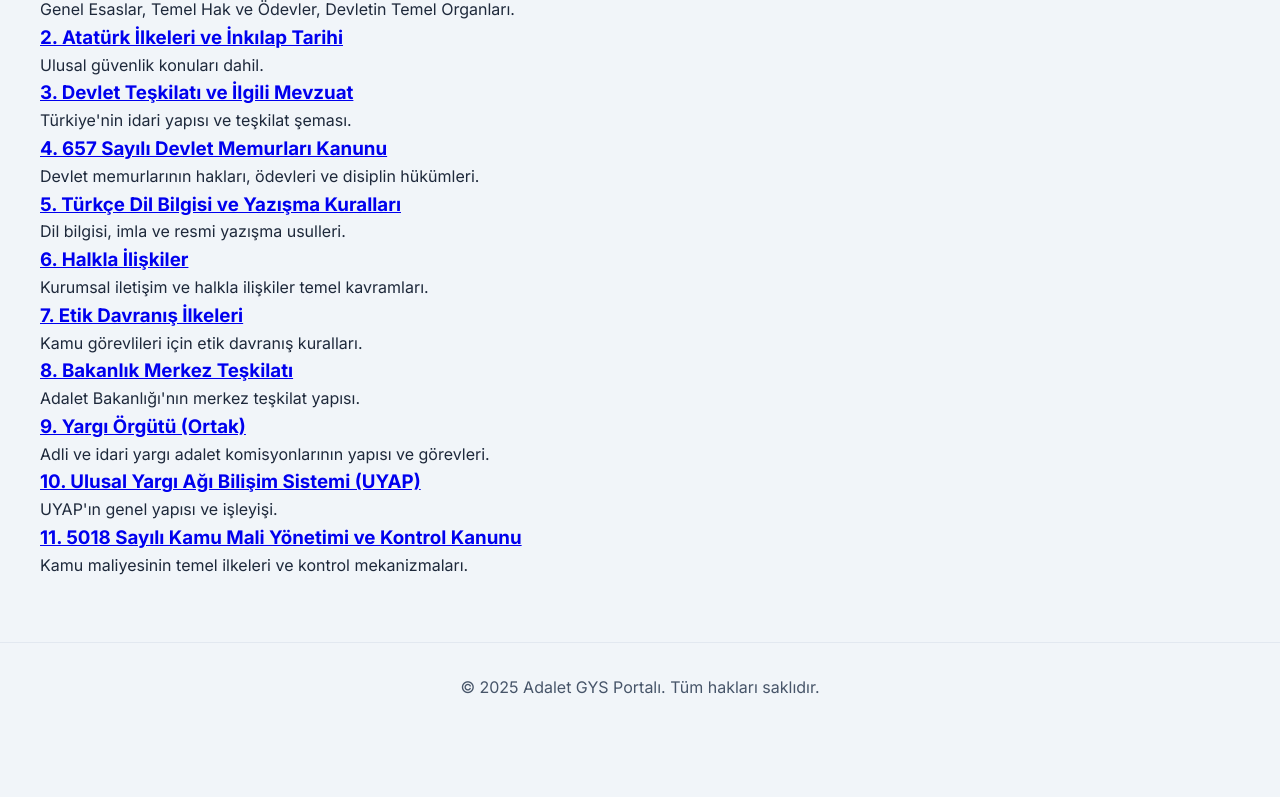
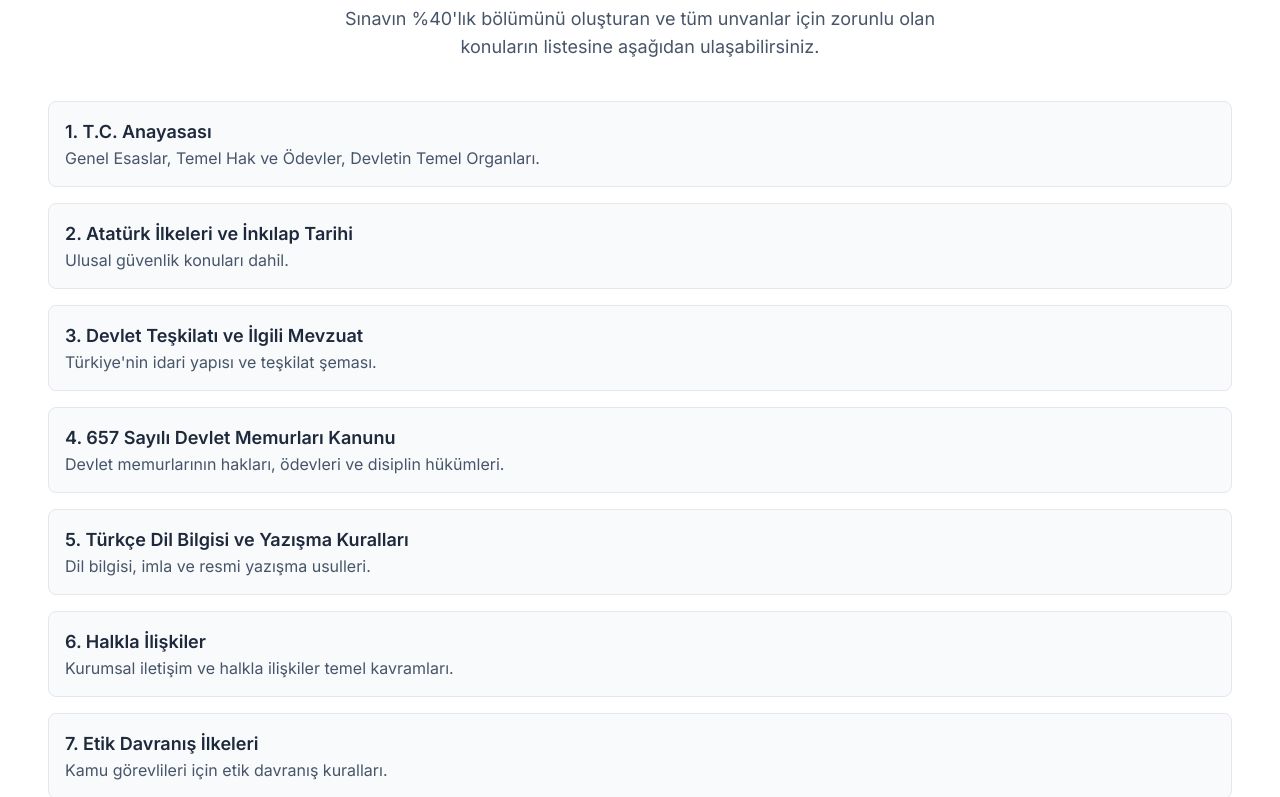
Before and after one commit to GolDRoger21/adalet-gys-portal, a plain HTML site: page ortak-konular/index.html in a window 1280 px wide. Shown: the part 199-996 px from the top of the page. Before the commit the page ends 932 px from the top, so only its background shows below. Drawn offline with nearby package versions, Linux system fonts and the light colour scheme.

Commit message:
Update index.html

```diff
--- a/ortak-konular/index.html
+++ b/ortak-konular/index.html
@@ -4,80 +4,54 @@
     <meta charset="UTF-8">
     <meta name="viewport" content="width=device-width, initial-scale=1.0">
     <title>Ortak Konular - Adalet GYS Portalı</title>
-    <link rel="stylesheet" href="../assets/css/style.css">
+
+    <script src="https://cdn.tailwindcss.com"></script>
+    <link rel="stylesheet" href="/adalet-gys-portal/assets/css/style.css">
+
+    <script src="/adalet-gys-portal/assets/js/template-loader.js" defer></script>
 </head>
-<body>
-    <header class="navbar">
-        <div class="container">
-            <a href="../index.html" class="navbar-brand">Adalet GYS Portalı</a>
-            <nav class="navbar-nav">
-                <a href="../index.html" class="nav-link">Ana Sayfa</a>
-                <a href="../hakkinda.html" class="nav-link">Hakkında</a>
-                <a href="../iletisim.html" class="nav-link">İletişim</a>
-            </nav>
+
+<body data-needs-template="page">
+    <main class="container page-content">
+        <div class="card p-8 md:p-12">
+            <div class="text-center mb-10">
+                <h1 class="text-3xl md:text-4xl font-bold text-slate-800 mb-4">Ortak Konular</h1>
+                <p class="text-lg text-slate-600 max-w-2xl mx-auto">
+                    Sınavın %40'lık bölümünü oluşturan ve tüm unvanlar için zorunlu olan konuların listesine aşağıdan ulaşabilirsiniz.
+                </p>
+            </div>
+
+            <div class="space-y-4">
+                <a href="01-tc-anayasasi.html" class="block p-4 bg-slate-50 border rounded-lg hover:bg-teal-50 hover:border-teal-500 transition-colors">
+                    <h3 class="font-semibold text-lg text-slate-800">1. T.C. Anayasası</h3>
+                    <p class="text-slate-600">Genel Esaslar, Temel Hak ve Ödevler, Devletin Temel Organları.</p>
+                </a>
+                <a href="02-ataturk-ilkeleri.html" class="block p-4 bg-slate-50 border rounded-lg hover:bg-teal-50 hover:border-teal-500 transition-colors">
+                    <h3 class="font-semibold text-lg text-slate-800">2. Atatürk İlkeleri ve İnkılap Tarihi</h3>
+                    <p class="text-slate-600">Ulusal güvenlik konuları dahil.</p>
+                </a>
+                <a href="03-devlet-teskilati.html" class="block p-4 bg-slate-50 border rounded-lg hover:bg-teal-50 hover:border-teal-500 transition-colors">
+                    <h3 class="font-semibold text-lg text-slate-800">3. Devlet Teşkilatı ve İlgili Mevzuat</h3>
+                    <p class="text-slate-600">Türkiye'nin idari yapısı ve teşkilat şeması.</p>
+                </a>
+                <a href="04-dmk.html" class="block p-4 bg-slate-50 border rounded-lg hover:bg-teal-50 hover:border-teal-500 transition-colors">
+                    <h3 class="font-semibold text-lg text-slate-800">4. 657 Sayılı Devlet Memurları Kanunu</h3>
+                    <p class="text-slate-600">Devlet memurlarının hakları, ödevleri ve disiplin hükümleri.</p>
+                </a>
+                <a href="05-turkce-dil-bilgisi.html" class="block p-4 bg-slate-50 border rounded-lg hover:bg-teal-50 hover:border-teal-500 transition-colors">
+                    <h3 class="font-semibold text-lg text-slate-800">5. Türkçe Dil Bilgisi ve Yazışma Kuralları</h3>
+                    <p class="text-slate-600">Dil bilgisi, imla ve resmi yazışma usulleri.</p>
+                </a>
+                <a href="06-halkla-iliskiler.html" class="block p-4 bg-slate-50 border rounded-lg hover:bg-teal-50 hover:border-teal-500 transition-colors">
+                    <h3 class="font-semibold text-lg text-slate-800">6. Halkla İlişkiler</h3>
+                    <p class="text-slate-600">Kurumsal iletişim ve halkla ilişkiler temel kavramları.</p>
+                </a>
+                <a href="07-etik-davranis.html" class="block p-4 bg-slate-50 border rounded-lg hover:bg-teal-50 hover:border-teal-500 transition-colors">
+                    <h3 class="font-semibold text-lg text-slate-800">7. Etik Davranış İlkeleri</h3>
+                    <p class="text-slate-600">Kamu görevlileri için etik davranış kuralları.</p>
+                </a>
+                 </div>
         </div>
-    </header>
-
-    <main class="container page-content">
-        <section class="page-header">
-            <h1>Ortak Konular</h1>
-            <p>Sınavın %40'lık bölümünü oluşturan tüm konulara buradan ulaşabilirsiniz.</p>
-        </section>
-
-        <section class="content-list">
-            <div class="list-item">
-                <h3><a href="01-tc-anayasasi.html">1. T.C. Anayasası</a></h3>
-                <p>Genel Esaslar, Temel Hak ve Ödevler, Devletin Temel Organları.</p>
-            </div>
-            <div class="list-item">
-                <h3><a href="02-ataturk-ilkeleri.html">2. Atatürk İlkeleri ve İnkılap Tarihi</a></h3>
-                <p>Ulusal güvenlik konuları dahil.</p>
-            </div>
-            <div class="list-item">
-                <h3><a href="03-devlet-teskilati.html">3. Devlet Teşkilatı ve İlgili Mevzuat</a></h3>
-                <p>Türkiye'nin idari yapısı ve teşkilat şeması.</p>
-            </div>
-            <div class="list-item">
-                <h3><a href="04-dmk.html">4. 657 Sayılı Devlet Memurları Kanunu</a></h3>
-                <p>Devlet memurlarının hakları, ödevleri ve disiplin hükümleri.</p>
-            </div>
-            <div class="list-item">
-                <h3><a href="05-turkce-dil-bilgisi.html">5. Türkçe Dil Bilgisi ve Yazışma Kuralları</a></h3>
-                <p>Dil bilgisi, imla ve resmi yazışma usulleri.</p>
-            </div>
-            <div class="list-item">
-                <h3><a href="06-halkla-iliskiler.html">6. Halkla İlişkiler</a></h3>
-                <p>Kurumsal iletişim ve halkla ilişkiler temel kavramları.</p>
-            </div>
-            <div class="list-item">
-                <h3><a href="07-etik-davranis.html">7. Etik Davranış İlkeleri</a></h3>
-                <p>Kamu görevlileri için etik davranış kuralları.</p>
-            </div>
-            <div class="list-item">
-                <h3><a href="08-bakanlik-merkez-teskilati.html">8. Bakanlık Merkez Teşkilatı</a></h3>
-                <p>Adalet Bakanlığı'nın merkez teşkilat yapısı.</p>
-            </div>
-            <div class="list-item">
-                <h3><a href="09-yargi-orgutu-ortak.html">9. Yargı Örgütü (Ortak)</a></h3>
-                <p>Adli ve idari yargı adalet komisyonlarının yapısı ve görevleri.</p>
-            </div>
-            <div class="list-item">
-                <h3><a href="10-uyap-ortak.html">10. Ulusal Yargı Ağı Bilişim Sistemi (UYAP)</a></h3>
-                <p>UYAP'ın genel yapısı ve işleyişi.</p>
-            </div>
-            <div class="list-item">
-                <h3><a href="11-kamu-mali-yonetimi.html">11. 5018 Sayılı Kamu Mali Yönetimi ve Kontrol Kanunu</a></h3>
-                <p>Kamu maliyesinin temel ilkeleri ve kontrol mekanizmaları.</p>
-            </div>
-        </section>
     </main>
-
-    <footer class="footer">
-        <div class="container">
-            <p>&copy; 2025 Adalet GYS Portalı. Tüm hakları saklıdır.</p>
-        </div>
-    </footer>
-
-    <script src="../assets/js/main.js"></script>
 </body>
 </html>
```
